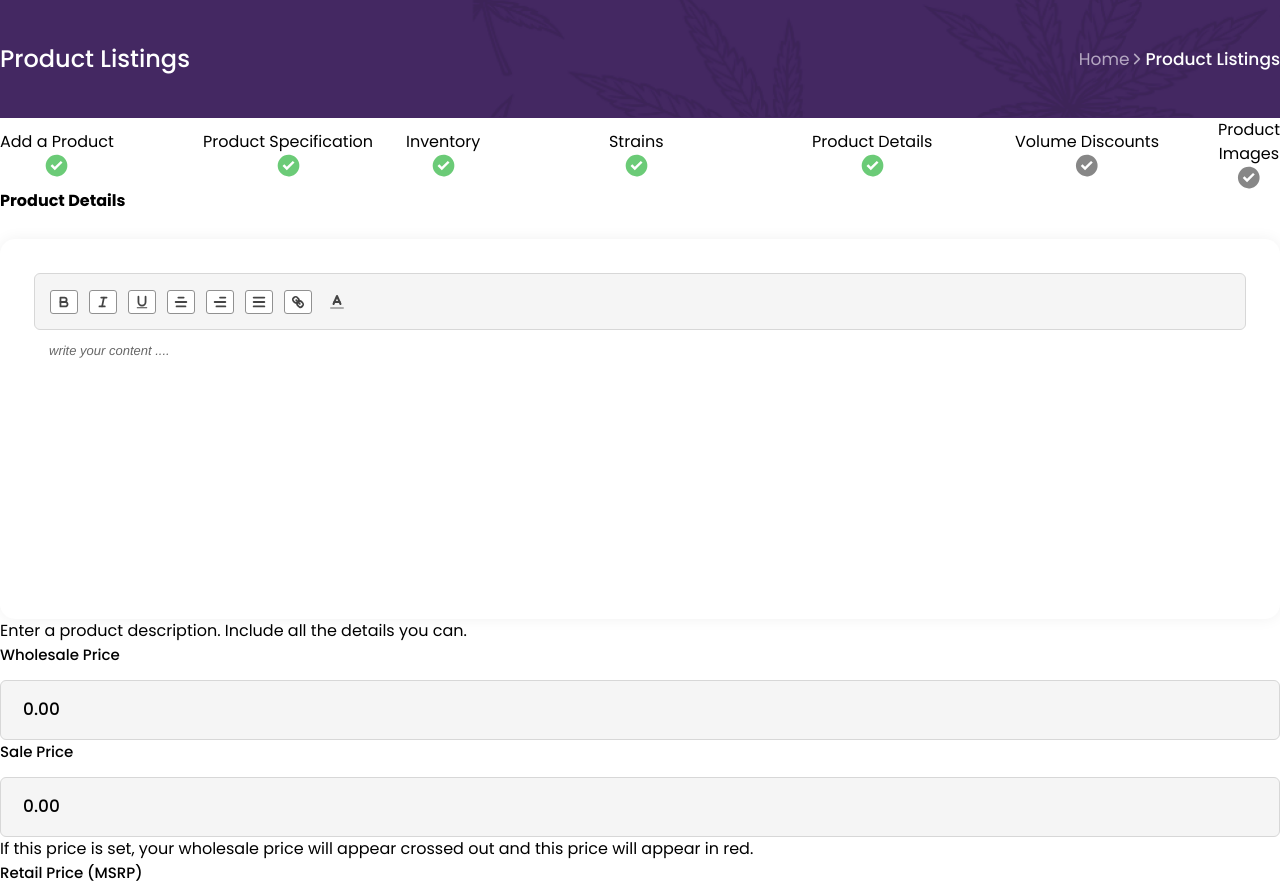
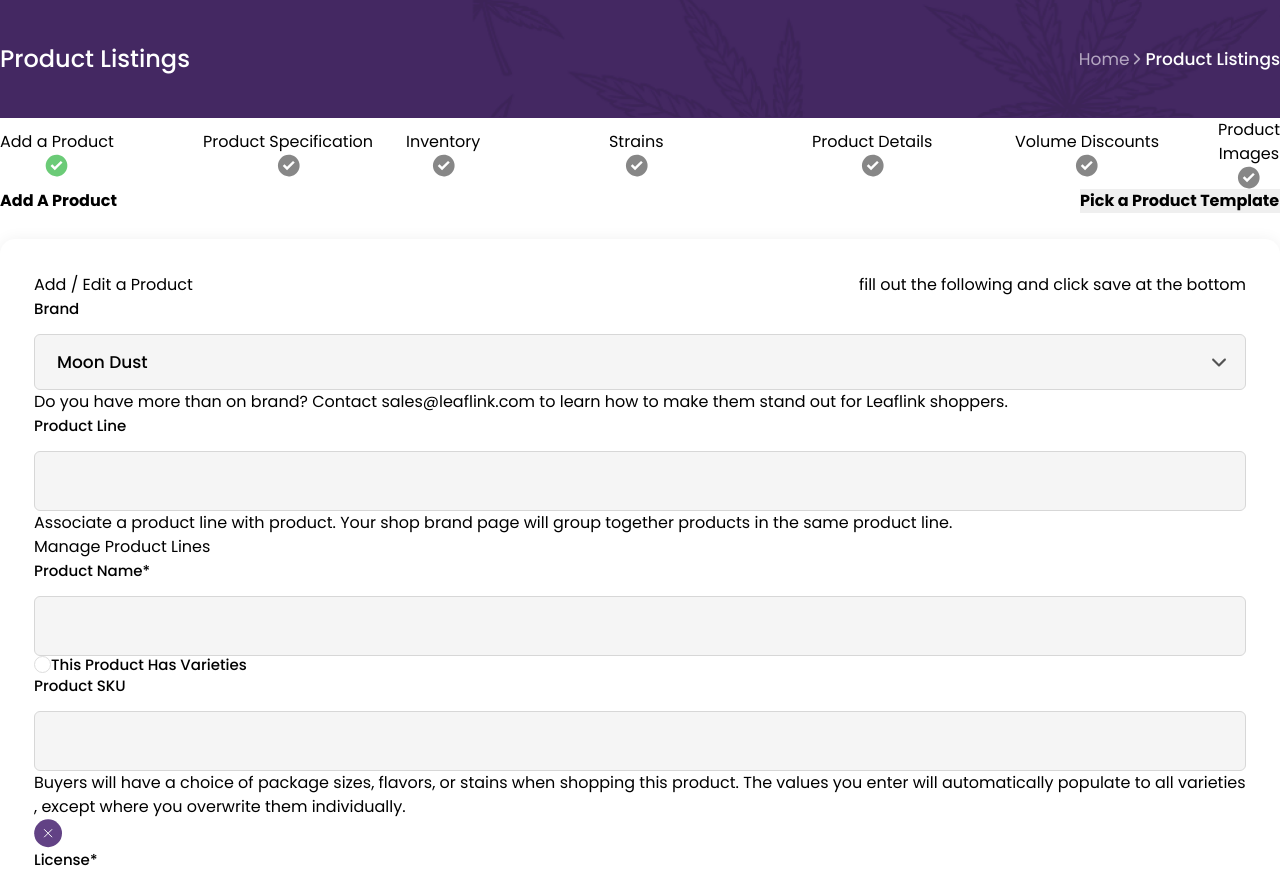
Before and after one commit to mahfuz091/ashwiiinn, a Next.js app: page /product-listing in a window 1280 px wide. Shown: the top 883 px of the page. Built offline with nearby package versions, Linux system fonts and the light colour scheme.

Commit message:
svg properties change

```diff
--- a/src/Components/MultiStepper/MultistepForm/MultistepForm.jsx
+++ b/src/Components/MultiStepper/MultistepForm/MultistepForm.jsx
@@ -11,7 +11,7 @@ import ProductImage from "../Steps/ProductImage";
 import Stepper from "../Stepper/Stepper";
 
 const MultistepForm = () => {
-  const [currentStep, setCurrentStep] = useState(5);
+  const [currentStep, setCurrentStep] = useState(1);
   const steps = [
     "Add a Product",
     "Product Specification",
@@ -30,13 +30,13 @@ const MultistepForm = () => {
       case 3:
         return <Inventory onSubmit={onSubmit}></Inventory>;
       case 4:
-        return <Strains></Strains>;
+        return <Strains onSubmit={onSubmit}></Strains>;
       case 5:
-        return <ProductDescriptions></ProductDescriptions>;
+        return <ProductDescriptions onSubmit={onSubmit}></ProductDescriptions>;
       case 6:
-        return <VolumeDiscounts></VolumeDiscounts>;
+        return <VolumeDiscounts onSubmit={onSubmit}></VolumeDiscounts>;
       case 7:
-        return <ProductImage></ProductImage>;
+        return <ProductImage onSubmit={onSubmit}></ProductImage>;
       default:
     }
   };
--- a/src/Components/MultiStepper/Steps/AddAProduct.jsx
+++ b/src/Components/MultiStepper/Steps/AddAProduct.jsx
@@ -75,8 +75,8 @@ const AddAProduct = ({ onSubmit }) => {
             <h2 className=" text-[13px] text-[#fff] font-normal leading-[23px]">Buyers will have a choice of package sizes, flavors, or stains when shopping this product. The values you enter will automatically populate to all varieties , except where you overwrite them individually.</h2>
             <div className="absolute top-2 right-2"><svg xmlns="http://www.w3.org/2000/svg" width="29" height="29" viewBox="0 0 29 29" fill="none">
               <circle cx="14.1074" cy="14.2344" r="13.9043" fill="#624285" />
-              <path d="M10.4297 10.5566L17.7853 17.9123" stroke="white" stroke-linecap="round" />
-              <path d="M17.7852 10.5566L10.4295 17.9123" stroke="white" stroke-linecap="round" />
+              <path d="M10.4297 10.5566L17.7853 17.9123" stroke="white" strokeLinecap="round" />
+              <path d="M17.7852 10.5566L10.4295 17.9123" stroke="white" strokeLinecap="round" />
             </svg></div>
           </div>
           <div className='form-control w-full'>
--- a/src/Components/MultiStepper/Steps/ProductDescriptions.jsx
+++ b/src/Components/MultiStepper/Steps/ProductDescriptions.jsx
@@ -1,7 +1,10 @@
 import React from "react";
 import { useForm } from "react-hook-form";
 import 'quill/dist/quill.snow.css'
-import ReactQuill from 'react-quill'
+// import ReactQuill from 'react-quill'
+import dynamic from 'next/dynamic'
+
+const ReactQuill = dynamic(() => import('react-quill'), { ssr: false });
 
 const ProductDescriptions = () => {
   const { register, handleSubmit } = useForm();
```
